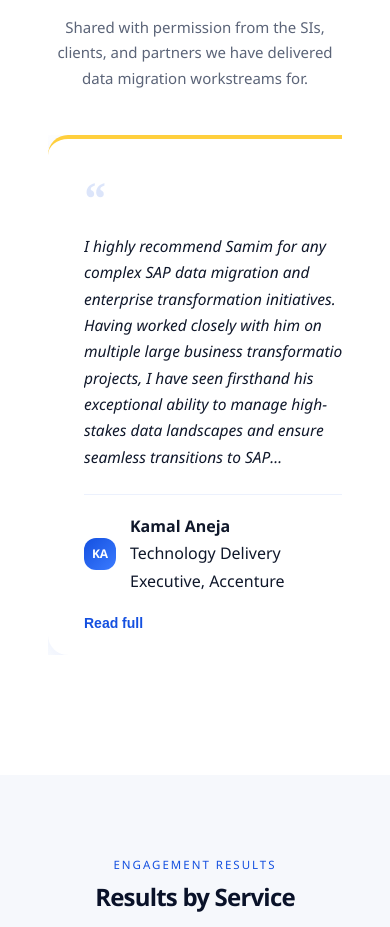
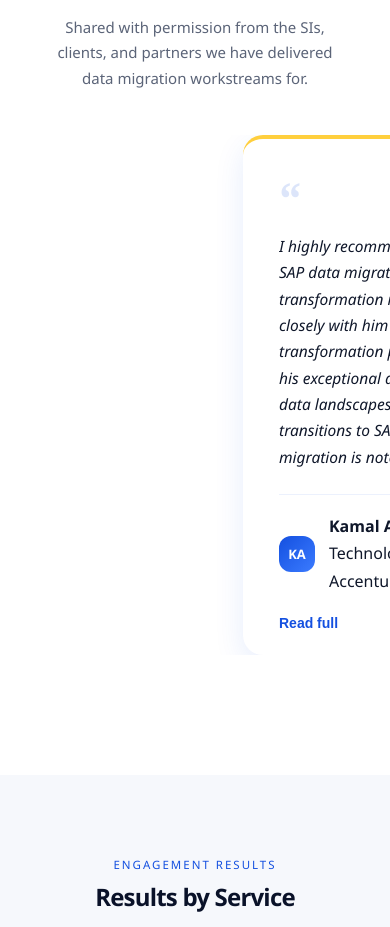
Before and after one commit to AnshumanMishraDev/etlzone-websitev2, a Next.js app: page /results in a window 390 px wide. Shown: the part 1580-2507 px from the top of the page. Built offline with nearby package versions, Linux system fonts and the light colour scheme.

Commit message:
fix: testimonial carousel mobile - true snap carousel with 100vw cards, center snap, track padding

```diff
--- a/src/app/globals.css
+++ b/src/app/globals.css
@@ -584,23 +584,49 @@ table tr:nth-child(even) { background: var(--bg-light); }
 @media (max-width: 768px) {
   .testimonial-carousel-section { overflow-x: hidden; }
   .testimonial-carousel-wrapper { max-width: none; padding: 0; }
-  .testimonial-carousel-track { padding: 0; gap: 0; }
-  .testimonial-card { width: 88vw; max-width: 88vw; padding: 20px 16px; box-sizing: border-box; border-radius: 0; }
-  .testimonial-text { font-size: 14px; -webkit-line-clamp: 5; word-break: break-word; overflow-wrap: anywhere; }
+  .testimonial-carousel-track {
+    padding: 0 50vw;
+    gap: 0;
+    scroll-snap-type: x mandatory;
+    scroll-padding: 0 50vw;
+  }
+  .testimonial-card {
+    width: 100vw;
+    max-width: 100vw;
+    padding: 24px 20px;
+    box-sizing: border-box;
+    border-radius: 0;
+    scroll-snap-align: center;
+    flex-shrink: 0;
+  }
+  .testimonial-text { font-size: 14.5px; -webkit-line-clamp: 7; word-break: break-word; overflow-wrap: anywhere; }
   .carousel-btn { display: none !important; }
 }
 
 @media (max-width: 480px) {
   .testimonial-carousel-section { overflow-x: hidden; }
   .testimonial-carousel-wrapper { max-width: none; padding: 0; }
-  .testimonial-carousel-track { padding: 0; gap: 0; }
-  .testimonial-card { width: 88vw; max-width: 88vw; padding: 16px 12px; box-sizing: border-box; border-radius: 0; }
+  .testimonial-carousel-track {
+    padding: 0 50vw;
+    gap: 0;
+    scroll-snap-type: x mandatory;
+    scroll-padding: 0 50vw;
+  }
+  .testimonial-card {
+    width: 100vw;
+    max-width: 100vw;
+    padding: 20px 16px;
+    box-sizing: border-box;
+    border-radius: 0;
+    scroll-snap-align: center;
+    flex-shrink: 0;
+  }
   .carousel-btn { display: none !important; }
-  .testimonial-text { font-size: 13.5px; -webkit-line-clamp: 4; word-break: break-word; overflow-wrap: anywhere; }
-  .quote-mark { font-size: 36px; margin-bottom: 6px; }
-  .testimonial-attribution { gap: 8px; padding-top: 10px; }
-  .quote-avatar { width: 32px; height: 32px; font-size: 12px; }
-  .read-full-btn { font-size: 12.5px; padding: 4px 0; margin-top: 6px; }
+  .testimonial-text { font-size: 14px; -webkit-line-clamp: 6; word-break: break-word; overflow-wrap: anywhere; }
+  .quote-mark { font-size: 40px; margin-bottom: 8px; }
+  .testimonial-attribution { gap: 10px; padding-top: 12px; }
+  .quote-avatar { width: 36px; height: 36px; font-size: 13px; }
+  .read-full-btn { font-size: 13px; padding: 6px 0; margin-top: 8px; }
 }
 .testimonial-card { background: #fff; border-radius: 20px; padding: 36px; box-shadow: 0 10px 30px rgba(20, 80, 224, 0.1); border-top: 4px solid var(--brand-yellow); position: relative; overflow: hidden; transition: max-height 0.5s cubic-bezier(0.23, 1, 0.32, 1), box-shadow 0.3s ease; scroll-snap-align: start; flex-shrink: 0; }
 .testimonial-card:hover { box-shadow: 0 16px 40px rgba(20, 80, 224, 0.15); }
```
